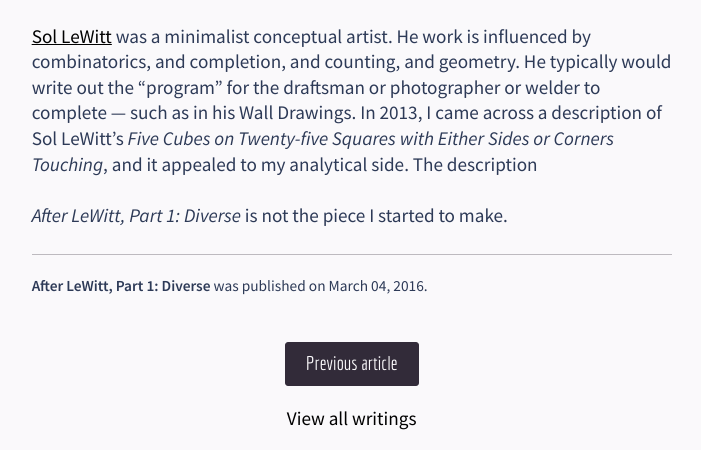
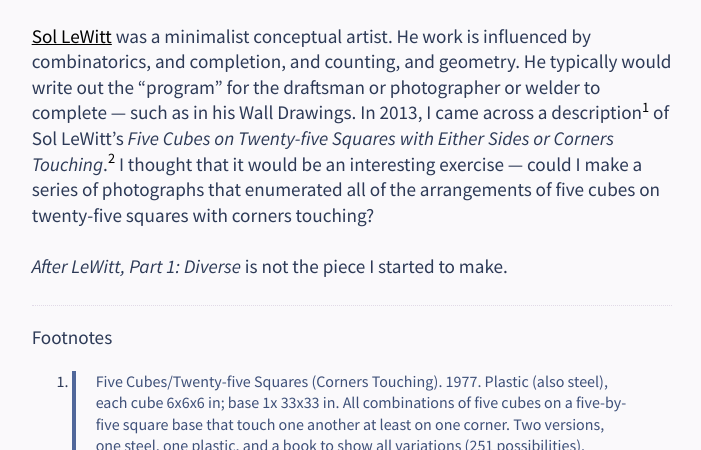
Before and after one commit to logista/btsite, a Jekyll site: the page built from _posts/2016-03-04-after-lewitt.md, in a window 1280 px wide, cut to the strip 601-1051 px from the top of the page. Shown: the whole strip, without its empty margins (75-776 px from the left). Built offline with Jekyll 4.4.1, drawn with Linux system fonts in a browser that asks for light colours; nearby versions of some CDN libraries; some of the changed text lies outside the part shown.

Commit message:
still working on this

```diff
--- a/_posts/2016-03-04-after-lewitt.md
+++ b/_posts/2016-03-04-after-lewitt.md
@@ -11,6 +11,12 @@ youtubeId: Gh8Lw8dP4S4
 {% include _video-embed.html id=page.youtubeId %}
 
 
-[Sol LeWitt](https://en.wikipedia.org/wiki/Sol_LeWitt "Wikipedia entry") was a minimalist conceptual artist. He work is influenced by combinatorics, and completion, and counting, and geometry. He typically would write out the "program" for the draftsman or photographer or welder to complete --- such as in his Wall Drawings. In 2013, I came across a description of Sol LeWitt's _Five Cubes on Twenty-five Squares with Either Sides or Corners Touching_, and it appealed to my analytical side. The description
+[Sol LeWitt](https://en.wikipedia.org/wiki/Sol_LeWitt "Wikipedia entry") was a minimalist conceptual artist. He work is influenced by combinatorics, and completion, and counting, and geometry. He typically would write out the "program" for the draftsman or photographer or welder to complete --- such as in his Wall Drawings. In 2013, I came across a description[^description] of Sol LeWitt's _Five Cubes on Twenty-five Squares with Either Sides or Corners Touching_.[^book] I thought that it would be an interesting exercise --- could I make a series of photographs that enumerated all of the arrangements of five cubes on twenty-five squares with corners touching?
+
+
+
+[^description]: > Five Cubes/Twenty-five Squares (Corners Touching). 1977. Plastic (also steel), each cube 6x6x6 in; base 1x 33x33 in. All combinations of five cubes on a five-by-five square base that touch one another at least on one corner. Two versions, one steel, one plastic, and a book to show all variations (251 possibilities).
+
+[^book]: I can't remember right now... I found it at the WCC library.
 
 _After LeWitt, Part 1: Diverse_ is not the piece I started to make.
```
